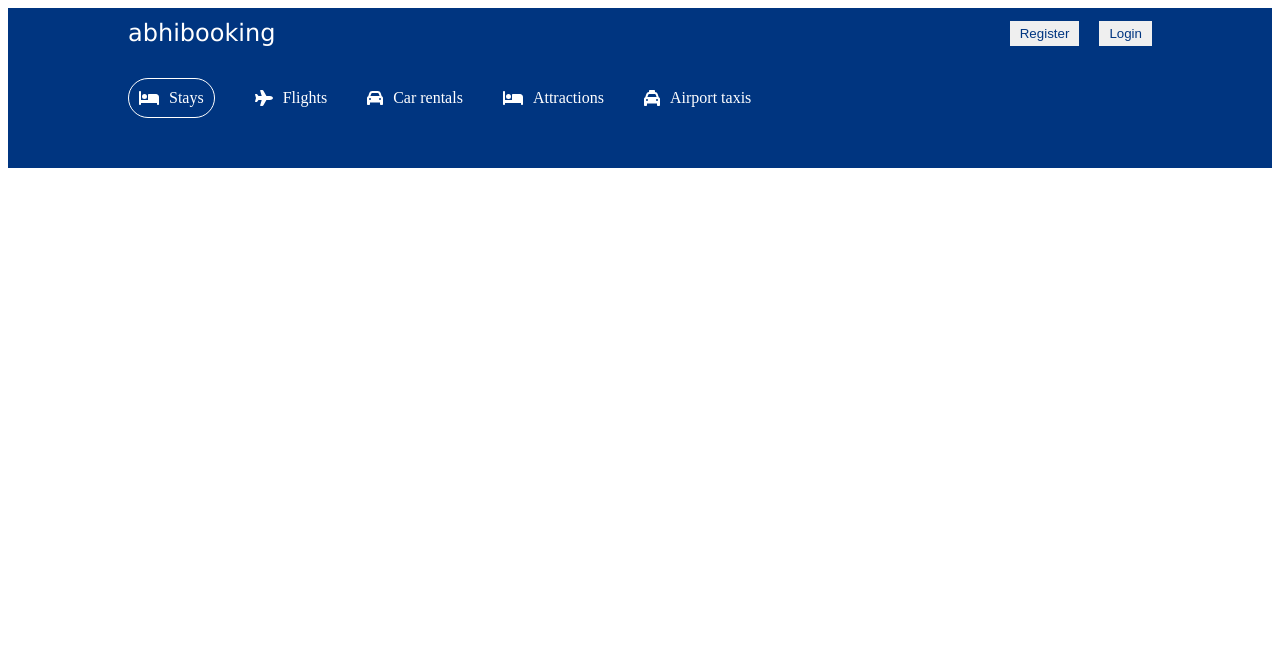
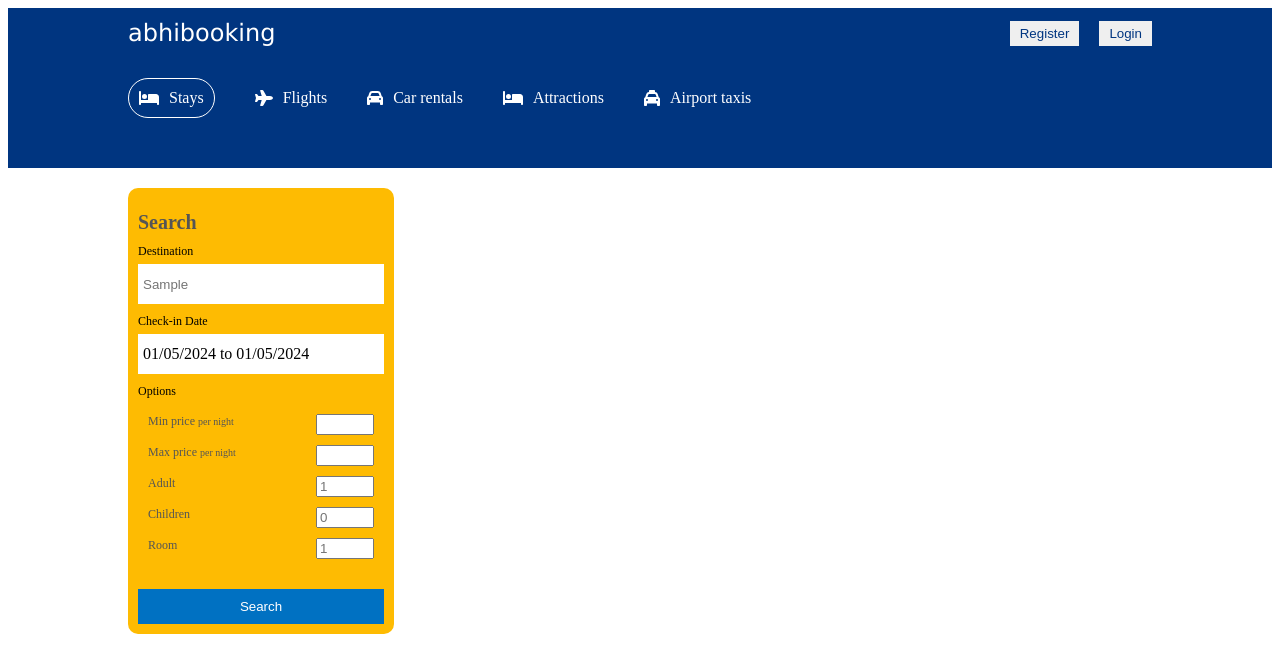
Before and after one commit to mikun2001/booking-app-frontend, a React (Vite) app: page / in a window 1280 px wide. Both pictures are taken after typing "Sample" into the empty fields and a click on the button "Search". Shown: the top 672 px of the page. Built offline with nearby package versions, Linux system fonts and the light colour scheme.

Commit message:
list search box added

```diff
--- a/src/components/header/Header.jsx
+++ b/src/components/header/Header.jsx
@@ -85,7 +85,7 @@
 						</h1>
 						<p className="headerDesc">
 							Get rewarded for your travels – unlock instant
-							savings of 10% or more with a free Lamabooking
+							savings of 10% or more with a free Abhibooking
 							account
 						</p>
 						<button className="headerBtn">
--- a/src/pages/list/List.jsx
+++ b/src/pages/list/List.jsx
@@ -1,11 +1,109 @@
-import React from "react";
+import "./list.css";
 import Navbar from "../../components/navbar/Navbar";
 import Header from "../../components/header/Header";
+import { useLocation } from "react-router-dom";
+import { useState } from "react";
+import { format } from "date-fns";
+import { DateRange } from "react-date-range";
 
 const List = () => {
+	const location = useLocation();
+	const [destination, setDestination] = useState(location.state.destination);
+	const [date, setDate] = useState(location.state.date);
+	const [openDate, setOpenDate] = useState(false);
+	const [options, setOptions] = useState(location.state.options);
+
 	return (
 		<div>
-			<Navbar /> <Header type="list"/>
+			<Navbar />
+			<Header type="list" />
+			<div className="listContainer">
+				<div className="listWrapper">
+					<div className="listSearch">
+						<h1 className="lsTitle">Search</h1>
+						<div className="lsItem">
+							<label>Destination</label>
+							<input placeholder={destination} type="text" />
+						</div>
+						<div className="lsItem">
+							<label>Check-in Date</label>
+							<span
+								onClick={() =>
+									setOpenDate(!openDate)
+								}>{`${format(
+								date[0].startDate,
+								"MM/dd/yyyy"
+							)} to ${format(
+								date[0].endDate,
+								"MM/dd/yyyy"
+							)}`}</span>
+							{openDate && (
+								<DateRange
+									onChange={(item) =>
+										setDate([item.selection])
+									}
+									minDate={new Date()}
+									ranges={date}
+								/>
+							)}
+						</div>
+						<div className="lsItem">
+							<label>Options</label>
+							<div className="lsOptions">
+								<div className="lsOptionItem">
+									<span className="lsOptionText">
+										Min price <small>per night</small>
+									</span>
+									<input
+										type="number"
+										className="lsOptionInput"
+									/>
+								</div>
+								<div className="lsOptionItem">
+									<span className="lsOptionText">
+										Max price <small>per night</small>
+									</span>
+									<input
+										type="number"
+										className="lsOptionInput"
+									/>
+								</div>
+								<div className="lsOptionItem">
+									<span className="lsOptionText">Adult</span>
+									<input
+										type="number"
+										min={1}
+										className="lsOptionInput"
+										placeholder={options.adult}
+									/>
+								</div>
+								<div className="lsOptionItem">
+									<span className="lsOptionText">
+										Children
+									</span>
+									<input
+										type="number"
+										min={0}
+										className="lsOptionInput"
+										placeholder={options.children}
+									/>
+								</div>
+								<div className="lsOptionItem">
+									<span className="lsOptionText">Room</span>
+									<input
+										type="number"
+										min={1}
+										className="lsOptionInput"
+										placeholder={options.room}
+									/>
+								</div>
+							</div>
+						</div>
+						<button>Search</button>
+					</div>
+					<div className="listResult"></div>
+				</div>
+			</div>
 		</div>
 	);
 };
--- /dev/null
+++ b/src/pages/list/list.css
@@ -0,0 +1,84 @@
+.listContainer {
+    display: flex;
+    justify-content: center;
+    margin-top: 20px;
+}
+
+.listWrapper {
+    width: 100%;
+    max-width: 1024px;
+    display: flex;
+    gap: 20px;
+}
+
+.listSearch {
+    flex: 1;
+    background-color: #febb02;
+    padding: 10px;
+    border-radius: 10px;
+    position: sticky;
+    top: 10px;
+    height: max-content;
+}
+
+.lsTitle {
+    font-size: 20px;
+    color: #555;
+    margin-bottom: 10px;
+}
+
+.lsItem {
+    display: flex;
+    flex-direction: column;
+    gap: 5px;
+    margin-bottom: 10px;
+}
+
+.lsItem>label {
+    font-size: 12px;
+}
+
+.lsItem>input {
+    height: 30px;
+    border: none;
+    padding: 5px;
+}
+
+.lsItem>span {
+    height: 30px;
+    padding: 5px;
+    background-color: white;
+    display: flex;
+    align-items: center;
+    cursor: pointer;
+}
+
+.lsOptions {
+    padding: 10px;
+}
+
+.lsOptionItem {
+    display: flex;
+    justify-content: space-between;
+    margin-bottom: 10px;
+    color: #555;
+    font-size: 12px;
+}
+
+.lsOptionInput {
+    width: 50px;
+}
+
+.listSearch>button {
+    padding: 10px;
+    background-color: #0071c2;
+    color: white;
+    border: none;
+    width: 100%;
+    font-weight: 500;
+    cursor: pointer;
+}
+
+.listResult {
+    flex: 3;
+}
```
